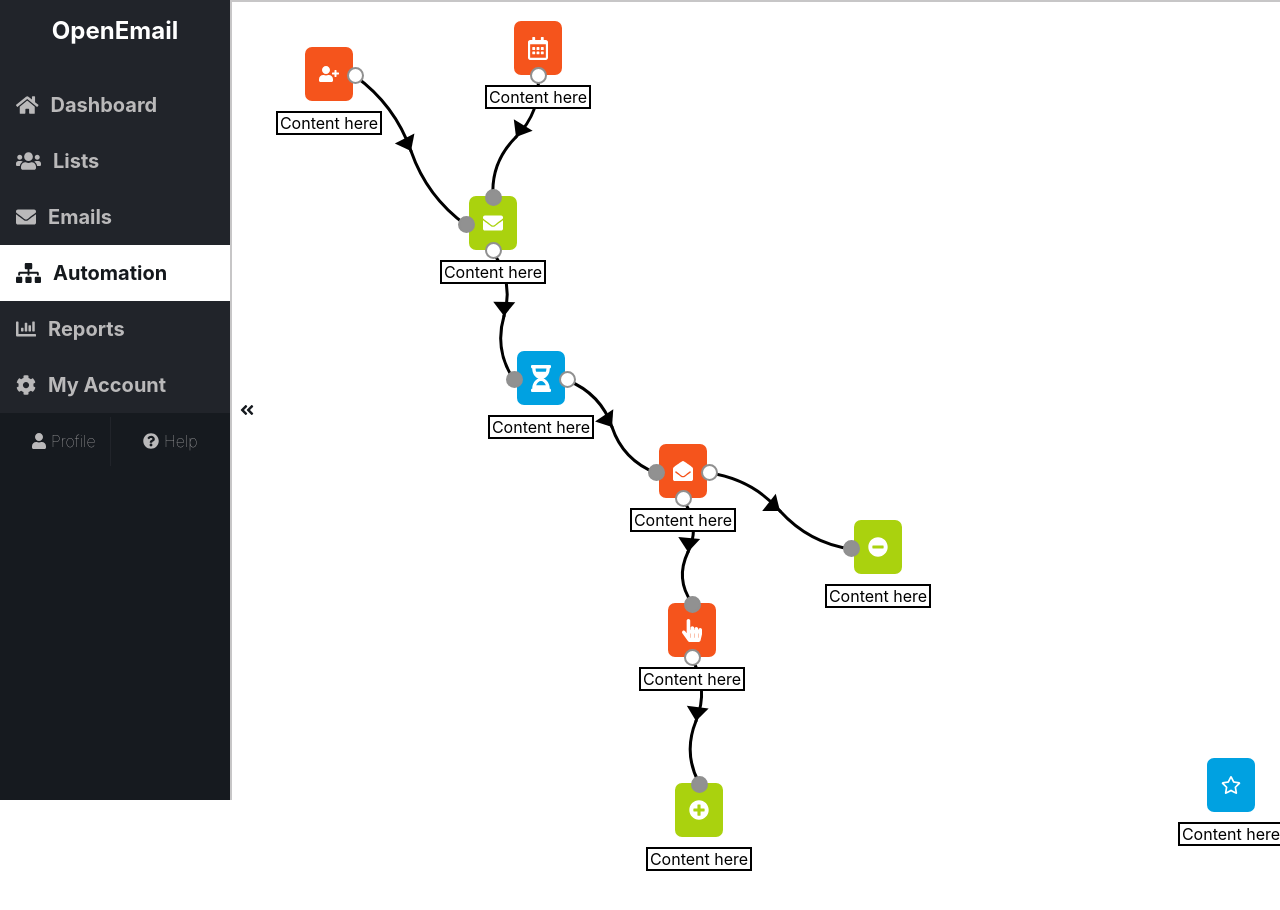
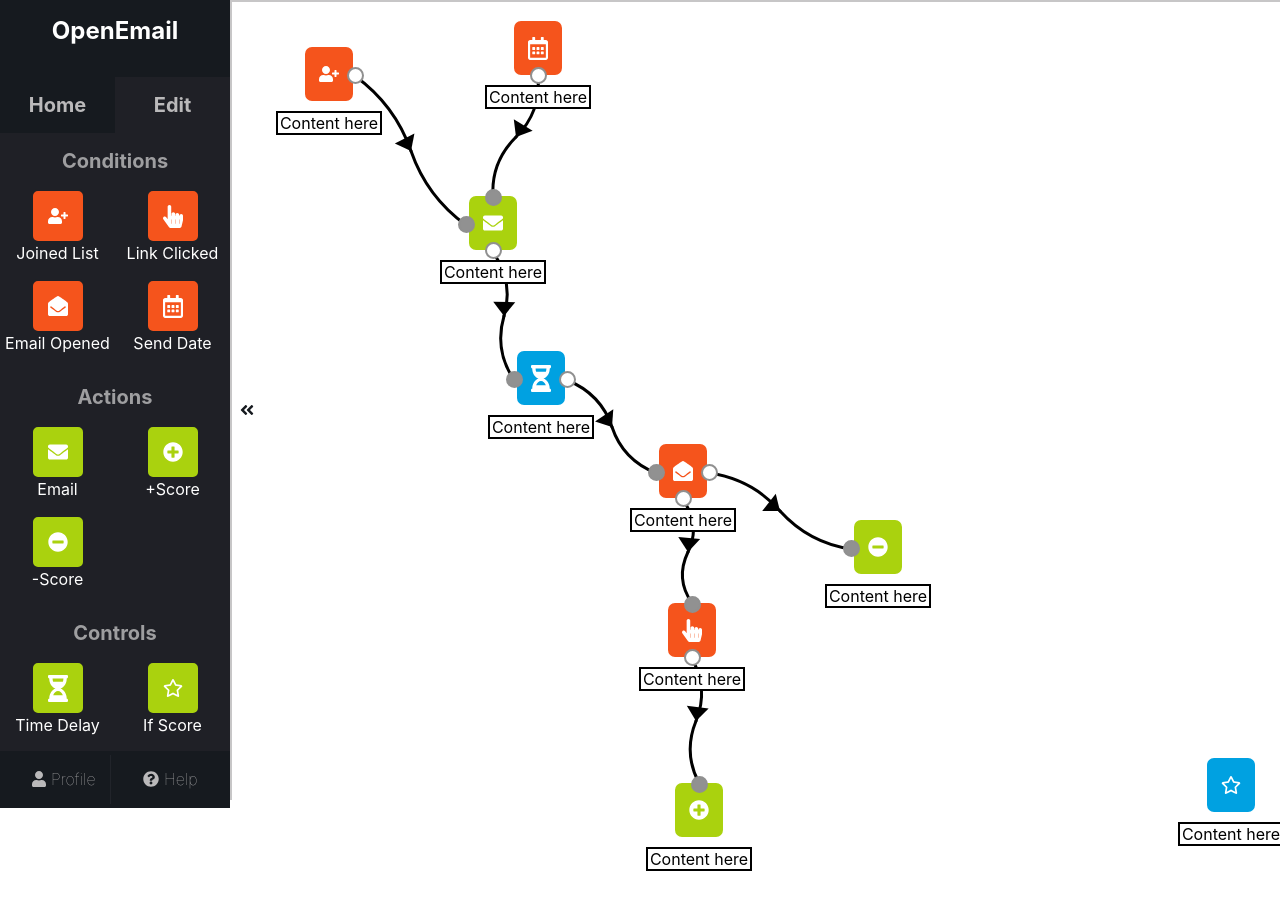
Before and after one commit to logmannn/marketing-automation-tool-ui, a React (Create React App) app: page / in a window 1280 px wide. Shown: the top 910 px of the page. Built offline with nearby package versions, Linux system fonts and the light colour scheme.

Commit message:
add toggle switch to sidebar as well as icons for adding steps

```diff
--- a/src/editing/AddItems.js
+++ /dev/null
@@ -1,42 +0,0 @@
-import React, { Component } from "react";
-import styled from "styled-components";
-
-const AddItemsWrapper = styled.div`
-  position: fixed;
-
-  right: 0;
-
-  width: 230px;
-
-  /* border: 1px solid black; */
-
-  /* background: #161a1f; */
-`;
-
-const ItemBox = styled.div``;
-
-const ItemHeader = styled.div`
-  font-size: 1.25rem;
-  font-weight: bold;
-
-  color: #9e9ea0;
-
-  text-align: center;
-
-  padding-bottom: 1rem;
-  padding-top: 1rem;
-`;
-
-export default class AddItems extends Component {
-  render() {
-    return (
-      <AddItemsWrapper>
-        <ItemBox>
-          <ItemHeader>Trigger</ItemHeader>
-          <ItemHeader>Action</ItemHeader>
-          <ItemHeader>Control</ItemHeader>
-        </ItemBox>
-      </AddItemsWrapper>
-    );
-  }
-}
--- a/src/editing/Editing.js
+++ b/src/editing/Editing.js
@@ -3,9 +3,7 @@ import styled from "styled-components";
 import Draggable from "react-draggable";
 import Step from "./Step";
 import Line from "../common/Line";
-import AddItems from "./AddItems";
 
-import Drip from "../common/drip.svg";
 import UserPlus from "../common/userPlus.svg";
 import Pointer from "../common/pointer.svg";
 import Open from "../common/open.svg";
@@ -840,6 +838,9 @@ export default class Editing extends Component {
             }
           }
         }
+        // else {
+        //   alert("Sorry, this would create an infinite loop");
+        // }
       }
     };
 
@@ -891,7 +892,6 @@ export default class Editing extends Component {
           "loading"
         ) : (
           <>
-            {/* <AddItems /> */}
             {lines[0].map(
               (line, index) =>
                 line.end[0].item !== null ? (
--- a/src/editing/Step.js
+++ b/src/editing/Step.js
@@ -2,98 +2,69 @@ import React, { Component } from "react";
 import Circle from "./Circle";
 import styled from "styled-components";
 
-import { FontAwesomeIcon } from "@fortawesome/react-fontawesome";
-
 const Box = styled.div`
   position: absolute;
-
   user-select: none;
-
   display: flex;
   align-items: center;
   flex-direction: column;
-
   width: 150px;
-
   pointer-events: none;
 `;
 
 const IconWrapper = styled.div`
   height: 48px;
   width: 48px;
-
   padding: 10px;
-
   display: flex;
-
   justify-content: center;
   align-items: center;
-
   z-index: 2;
-
   pointer-events: all;
 `;
 
 const Icon = styled.section`
   width: 50px;
   height: 50px;
-
   display: flex;
   justify-content: center;
   align-items: center;
-
   background-size: 20px;
   background-repeat: no-repeat;
   background-position: center;
-
   border-radius: 7px;
   border: 2px solid #fff;
-
   z-index: 2;
 `;
 
 const IconContent = styled.div`
   width: auto;
-
   padding-left: 0.1rem;
   padding-right: 0.1rem;
-
   margin-top: 0.2rem;
-
   display: flex;
   justify-content: center;
-
   border: 2px solid black;
   background: white;
-
   pointer-events: all;
-
   position: relative;
-
   z-index: 10;
 `;
 
 const CloseWrapper = styled.div`
   height: 100%;
   width: 100%;
-
   display: flex;
   justify-content: flex-end;
 `;
 
-const Close = styled(FontAwesomeIcon)`
+const CloseButton = styled.div`
   position: relative;
-
   z-index: 4;
-
   display: flex;
-
   justify-content: flex-end;
-
   margin-right: 2px;
-
   cursor: pointer;
-
   color: #ffffff;
 `;
 
@@ -202,6 +173,7 @@ export default class Step extends Component {
               id={item.key}
             />
             <IconWrapper
+              className="IconWrapper"
               onMouseOver={() => this.setState({ hover: true })}
               onMouseLeave={() => this.setState({ hover: false })}
             >
@@ -219,7 +191,12 @@ export default class Step extends Component {
                 <CloseWrapper>
                   {hover &&
                     !creation && (
-                      <Close icon="times" onClick={this.deleteStep} />
+                      <div
+                        style={{ cursor: "pointer" }}
+                        onClick={this.deleteStep}
+                      >
+                        &#10006;
+                      </div>
                     )}
                 </CloseWrapper>
               </Icon>
--- a/src/sideBar/Link.js
+++ b/src/sideBar/Link.js
@@ -1,9 +1,9 @@
 import React, { Component } from "react";
 import styled from "styled-components";
 
-import { library } from "@fortawesome/fontawesome-svg-core";
+// import { library } from "@fortawesome/fontawesome-svg-core";
 import { FontAwesomeIcon } from "@fortawesome/react-fontawesome";
-import { fas } from "@fortawesome/free-solid-svg-icons";
+// import { fas } from "@fortawesome/free-solid-svg-icons";
 
 const LinkDiv = styled.a`
   color: #bab9ba;
@@ -35,7 +35,7 @@ const LinkDiv = styled.a`
 
 export default class Link extends Component {
   render() {
-    library.add(fas);
+    // library.add(fas);
 
     return (
       <LinkDiv className={this.props.current ? "current" : ""}>
--- a/src/sideBar/SideBarLinks.js
+++ b/src/sideBar/SideBarLinks.js
@@ -11,11 +11,19 @@ import {
   faAngleDoubleLeft
 } from "@fortawesome/free-solid-svg-icons";
 
+import UserPlus from "../common/userPlus.svg";
+import Pointer from "../common/pointer.svg";
+import Open from "../common/open.svg";
+import Calendar from "../common/calendar.svg";
+import Mail from "../common/mail.svg";
+import AddPoints from "../common/addPoints.svg";
+import RemovePoints from "../common/removePoints.svg";
+import Time from "../common/time.svg";
+import Score from "../common/score.svg";
+
 library.add(faUser, faQuestionCircle, faAngleDoubleLeft);
 
 const SidebarDiv = styled.div`
-  background: #21242a;
-
   position: relative;
   top: 0;
   left: 0;
@@ -86,7 +94,99 @@ const OverflowScroll = styled.div`
   /* overflow-y: scroll; */
 `;
 
+const NavToggle = styled.div`
+  width: 100%;
+
+  display: flex;
+  justify-content: space-evenly;
+`;
+
+const NavItem = styled.div`
+  width: 100%;
+
+  text-align: center;
+
+  padding-top: 1rem;
+  padding-bottom: 1rem;
+
+  font-size: 1.25rem;
+
+  font-weight: bold;
+
+  color: #bab9ba;
+
+  cursor: pointer;
+
+  &:hover {
+    color: #ffffff;
+  }
+`;
+
+const LinksDiv = styled.div`
+  width: 100%;
+
+  display: flex;
+  flex-direction: column;
+
+  background: #1f2026;
+`;
+
+const AddItemsWrapper = styled.div`
+  background: #1f2026;
+`;
+
+const ItemBox = styled.div`
+  display: flex;
+  flex-wrap: wrap;
+`;
+
+const ItemHeader = styled.div`
+  font-size: 1.25rem;
+  font-weight: bold;
+
+  color: #9e9ea0;
+
+  text-align: center;
+
+  padding-bottom: 1rem;
+  padding-top: 1rem;
+`;
+
+const Item = styled.div`
+  flex: 0 50%;
+
+  margin-bottom: 1rem;
+
+  display: flex;
+
+  justify-content: center;
+  align-items: center;
+
+  flex-direction: column;
+
+  color: white;
+`;
+
+const ItemIcon = styled.div`
+  width: 50px;
+  height: 50px;
+
+  border-radius: 7px;
+  border: 2px solid #1f2026;
+
+  background-size: 20px;
+  background-repeat: no-repeat;
+  background-position: center;
+`;
+
 export default class SideBarLinks extends Component {
+  constructor(props) {
+    super(props);
+    this.state = {
+      currentNav: "Edit"
+    };
+  }
+
   render() {
     const Links = [
       {
@@ -127,6 +227,62 @@ export default class SideBarLinks extends Component {
       }
     ];
 
+    const Conditions = [
+      {
+        id: 1,
+        text: "Joined List",
+        icon: UserPlus
+      },
+      {
+        id: 2,
+        text: "Link Clicked",
+        icon: Pointer
+      },
+      {
+        id: 3,
+        text: "Email Opened",
+        icon: Open
+      },
+      {
+        id: 4,
+        text: "Send Date",
+        icon: Calendar
+      }
+    ];
+
+    const Actions = [
+      {
+        id: 1,
+        text: "Email",
+        icon: Mail
+      },
+      {
+        id: 2,
+        text: "+Score",
+        icon: AddPoints
+      },
+      {
+        id: 3,
+        text: "-Score",
+        icon: RemovePoints
+      }
+    ];
+
+    const Controls = [
+      {
+        id: 1,
+        text: "Time Delay",
+        icon: Time
+      },
+      {
+        id: 2,
+        text: "If Score",
+        icon: Score
+      }
+    ];
+
+    const { currentNav } = this.state;
+
     return (
       <>
         <Toggle onClick={() => this.props.hideShow()}>
@@ -139,6 +295,22 @@ export default class SideBarLinks extends Component {
         <OverflowScroll>
           <SidebarDiv>
             <Logo />
+            <NavToggle>
+              <NavItem
+                onClick={() => this.setState({ currentNav: "Home" })}
+                style={{ background: currentNav === "Home" ? "#1f2026" : "" }}
+              >
+                Home
+              </NavItem>
+              <NavItem
+                onClick={() => this.setState({ currentNav: "Edit" })}
+                style={{ background: currentNav === "Edit" ? "#1f2026" : "" }}
+              >
+                Edit
+              </NavItem>
+            </NavToggle>
+            {currentNav === "Home" ? (
+              <LinksDiv>
                 {Links.map(link => (
                   <Link
                     key={link.id}
@@ -147,6 +319,53 @@ export default class SideBarLinks extends Component {
                     current={link.current}
                   />
                 ))}
+              </LinksDiv>
+            ) : (
+              <AddItemsWrapper>
+                <ItemHeader>Conditions</ItemHeader>
+                <ItemBox>
+                  {Conditions.map(condition => (
+                    <Item key={condition.id}>
+                      <ItemIcon
+                        style={{
+                          backgroundImage: `url(${condition.icon})`,
+                          backgroundColor: "#F5541C"
+                        }}
+                      />
+                      {condition.text}
+                    </Item>
+                  ))}
+                </ItemBox>
+                <ItemHeader>Actions</ItemHeader>
+                <ItemBox>
+                  {Actions.map(action => (
+                    <Item key={action.id}>
+                      <ItemIcon
+                        style={{
+                          backgroundImage: `url(${action.icon})`,
+                          backgroundColor: "#AAD20E"
+                        }}
+                      />
+                      {action.text}
+                    </Item>
+                  ))}
+                </ItemBox>
+                <ItemHeader>Controls</ItemHeader>
+                <ItemBox>
+                  {Controls.map(control => (
+                    <Item key={control.id}>
+                      <ItemIcon
+                        style={{
+                          backgroundImage: `url(${control.icon})`,
+                          backgroundColor: "#AAD20E"
+                        }}
+                      />
+                      {control.text}
+                    </Item>
+                  ))}
+                </ItemBox>
+              </AddItemsWrapper>
+            )}
           </SidebarDiv>
           <SmallLinks>
             <SmallLink>
```
Lines whose indentation alone changed are shown as unchanged.
